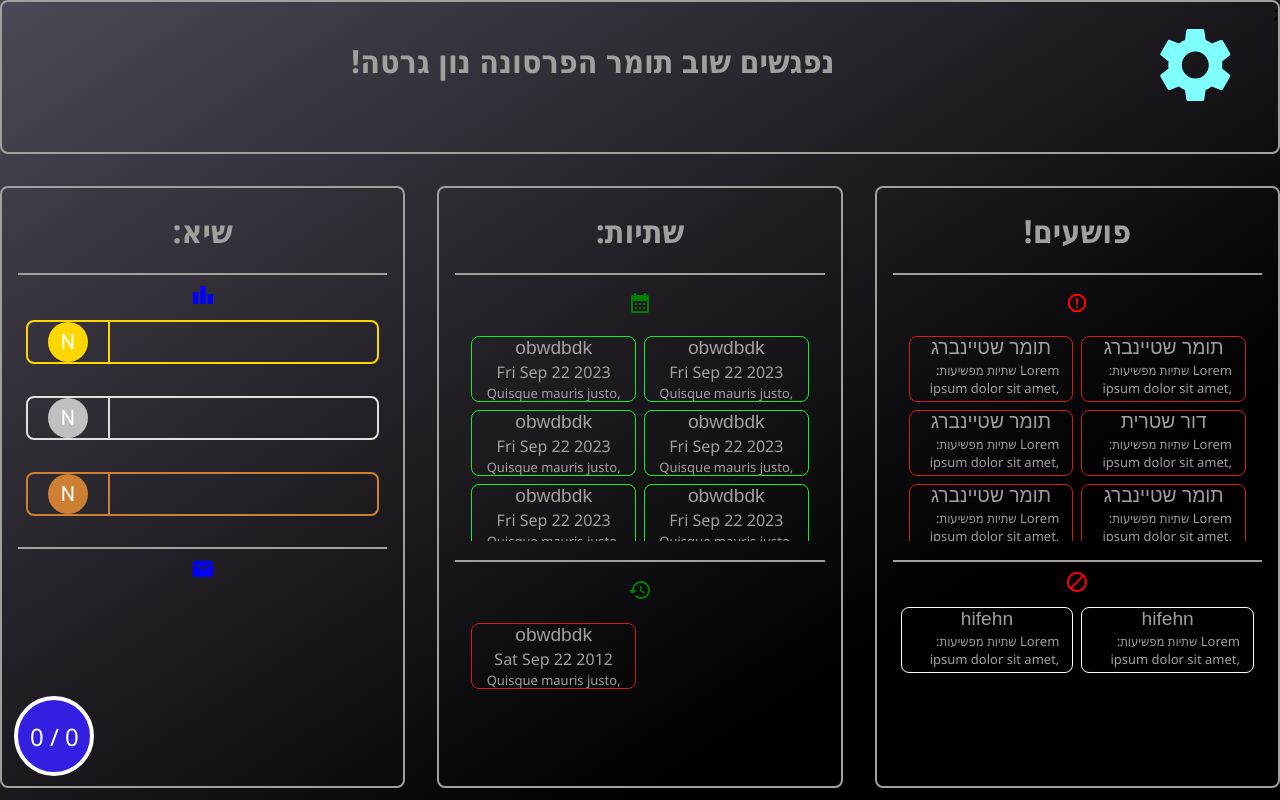
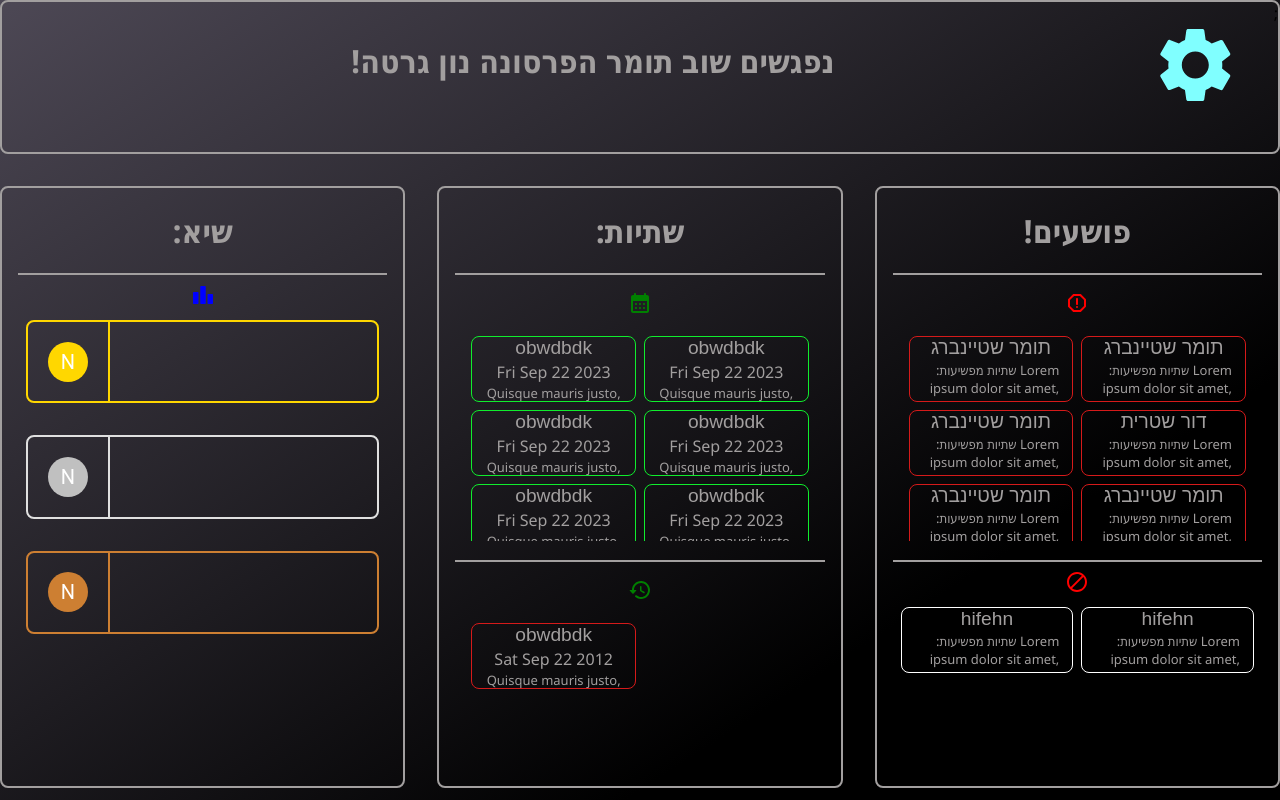
Before and after one commit to piloshachar14/golden-toasts, a React (Vite) app in the folder apps/client/: page / in a window 1280 px wide. Built offline with nearby package versions, Linux system fonts and the light colour scheme.

Commit message:
feature(client): change record category so its only leaderboard component

```diff
--- a/apps/client/src/components/leaderboard/leaderboard.tsx
+++ b/apps/client/src/components/leaderboard/leaderboard.tsx
@@ -7,7 +7,7 @@ import { Tooltip } from 'react-tooltip';
 export const Leaderboard: React.FC = () => {
   const [leaderboard, setLeaderboard] = useState<User[]>([]);
   return (
-    <Category style={{ border: 'none', height: '50%' }}>
+    <Category style={{ border: 'none', height: '80%' }}>
       <div>
         <LeaderboardRounded
           className="leaderboard"
--- a/apps/client/src/components/record/record.tsx
+++ b/apps/client/src/components/record/record.tsx
@@ -6,8 +6,6 @@ export const Record: React.FC = () => {
     <div className={styles.recordCategory}>
       <Divider />
       <Leaderboard />
-      <Divider />
-      <RecordState />
     </div>
   );
 };
```
